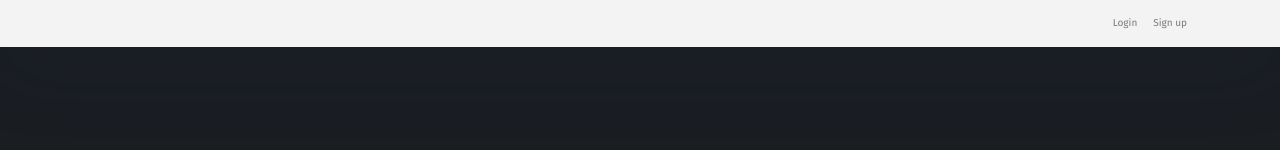
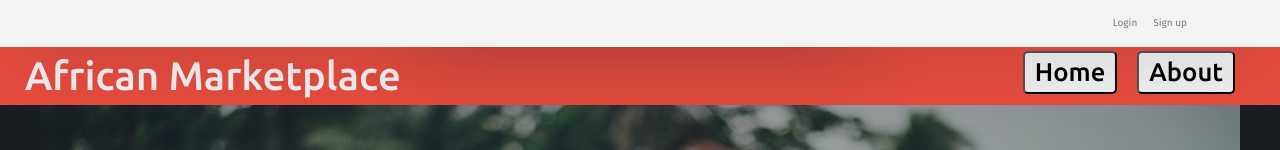
Before and after one commit to African-Marketplace/FE, a React (Create React App) app in the folder african-marketplace/: page /itemlist in a window 1280 px wide. Shown: the top 150 px of the page. Built offline with nearby package versions, Linux system fonts and the light colour scheme; sample sign-in values are in the browser's storage.

Commit message:
Jeremy's code rendering the categories page successfully implemented

```diff
--- a/african-marketplace/src/CatRender.js
+++ b/african-marketplace/src/CatRender.js
@@ -4,6 +4,7 @@ import styled from 'styled-components';
 import axios from 'axios';
 import Categories from './Categories'
 import CategoryPage from './CategoryPage'
+import data from './data'
 import './App.css';
 
 const HeaderDiv = styled.div`
@@ -11,19 +12,22 @@ const HeaderDiv = styled.div`
   justify-content: space-between;
   align-items: flex-end;
   max-width: 100%;
-  height: 50px;
+  height: 60px;
   padding: 0 25px 5px 25px;
+  margin-top: 45px;
   background: rgb(232, 76, 61);
   h1 {
     font-family: 'Ubuntu', sans-serif;
+    margin: 0;
+    padding: 0;
     color: rgb(243, 243, 243);
-    font-size: 4rem;
+    font-size: 2.5rem;
   }
   button {
     margin-right: 20px;
     font-family: 'Ubuntu', sans-serif;
     font-size: 1.6rem;
-    padding: 5px 10px;
+    padding: 0 10px;
     background-color: #F3F3F3;
     outline: none;
     cursor: pointer;
@@ -94,10 +98,6 @@ function NavBar() {
   //   })
   // }, [])
 
-  useEffect(() => {
-    const appSelector = document.querySelector
-  }, [])
-
   return (
     <HeaderDiv>
       <h1>African Marketplace</h1>
@@ -115,7 +115,15 @@ function CatRender() {
       <NavBar />
       <AppWrapper className='appWrapper'>
         <h1 className='headerText headerToggle'>Welcome! Please Choose Your Category</h1>
-        <Categories cards={categories} />
+
+        <Switch>
+          <Route path='/itemlist/:catName' render={() => {
+            return <CategoryPage category={data} />
+          }} />
+          <Route exact path='/itemlist' render={() => {
+            return <Categories cards={data} />
+          }} />
+        </Switch>
 
       </AppWrapper>
     </div>
--- a/african-marketplace/src/Categories.js
+++ b/african-marketplace/src/Categories.js
@@ -40,6 +40,21 @@ const Card = styled.div`
 function Categories(props) {
     const card = props.cards;
     console.log(card)
+
+    useEffect(() => {
+        const appStyle = document.querySelector('.auth-wrapper')
+        const login = document.querySelectorAll('.nav-link')
+
+        appStyle.classList.add('authToggle')
+        login[0].addEventListener('click', () => {
+            appStyle.classList.remove('authToggle')
+        })
+        login[1].addEventListener('click', () => {
+            appStyle.classList.remove('authToggle')
+        })
+
+    }, [])
+
     return (
         <div>
             {card.map(item => {
--- a/african-marketplace/src/CategoryPage.js
+++ b/african-marketplace/src/CategoryPage.js
@@ -1,15 +1,23 @@
-import React from 'react';
-import { useParams } from 'react-router-dom';
+import React, { useEffect } from 'react';
+import { useParams, Link } from 'react-router-dom';
 
 function CategoryPage(props) {
     const params = useParams();
     console.log(params)
 
+    useEffect(() => {
+      const appStyle = document.querySelector('.auth-wrapper')
+
+      appStyle.classList.add('authToggle')
+    }, [])
+
     const category = props.category.find(item => item.name === params.catName)
+
     return (
-        <>
+        <div style={{position: 'relative', marginTop: '100px'}}>
           <p style={{color: 'white', fontSize: '2rem'}}>{category.name}</p>
-        </>
+          <Link to='/itemlist'><button>Back to Categories</button></Link>
+        </div>
     )
 }
 
--- a/african-marketplace/src/index.css
+++ b/african-marketplace/src/index.css
@@ -70,7 +70,7 @@ body, html, .App, #root, .auth-wrapper {
 	background-size: 100% auto;
 }
 
-.headerToggle {
+.authToggle {
 	height: 0;
 }
 
```
